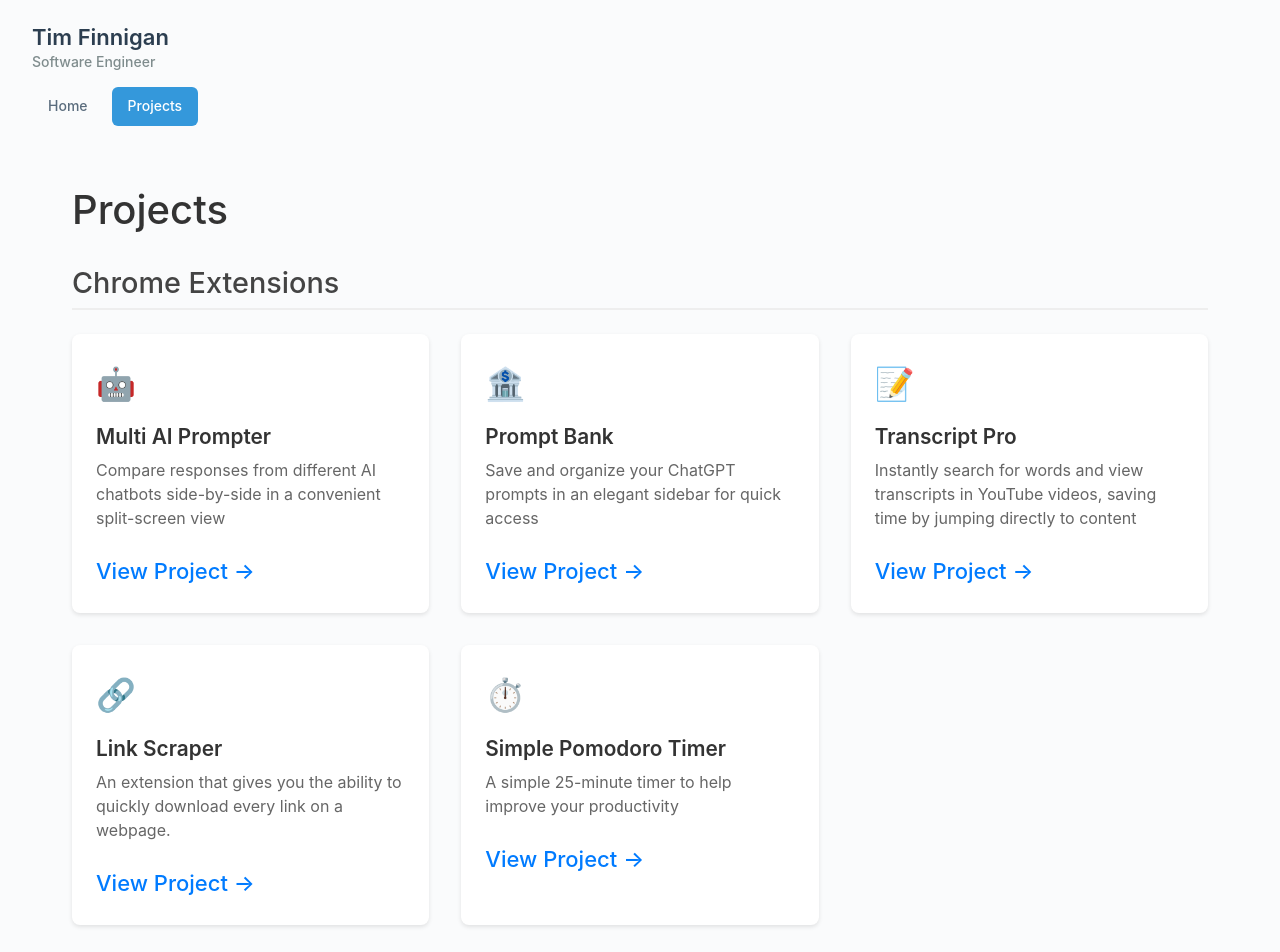
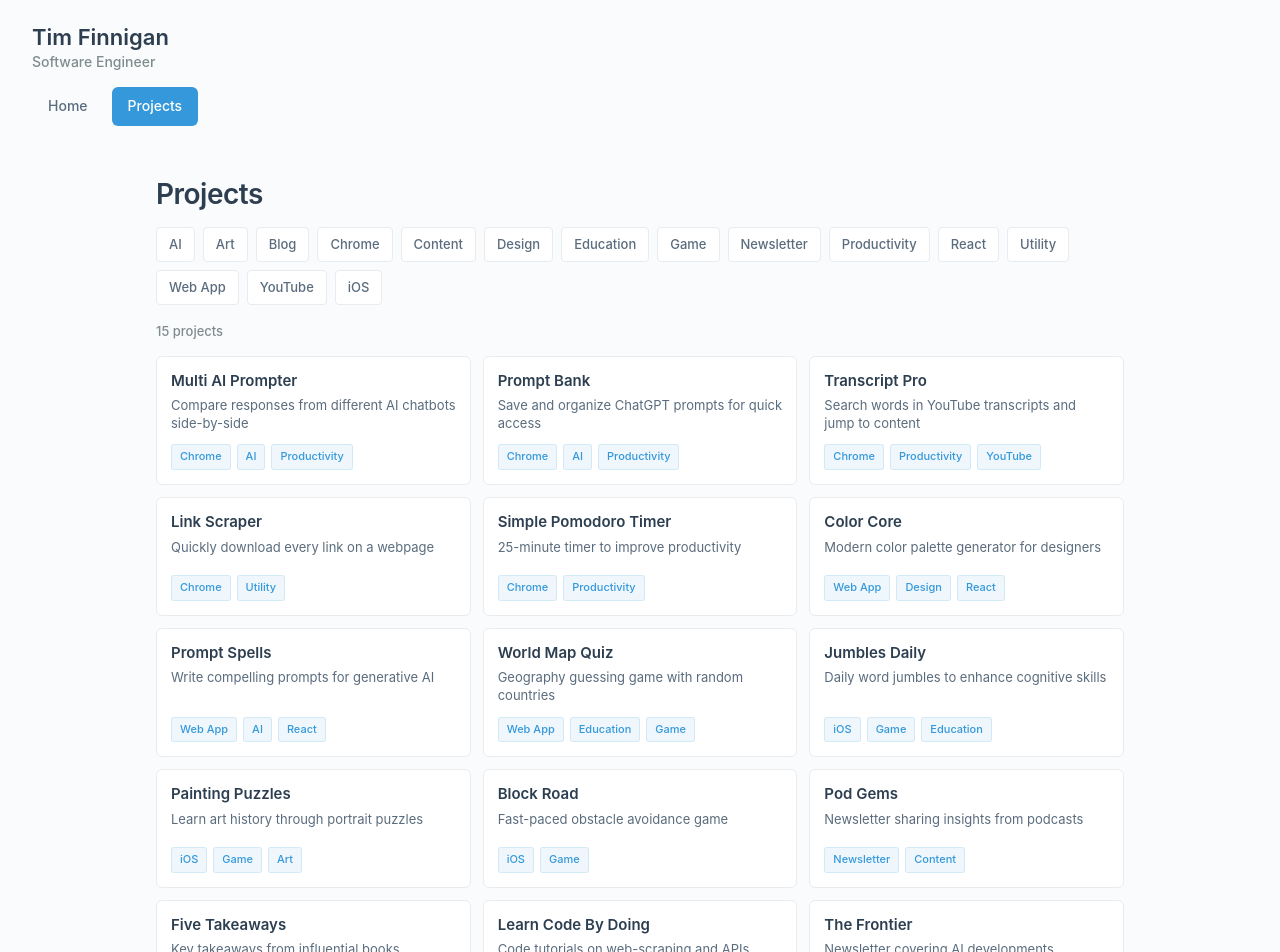
Before and after one commit to TimFinnigan/tim-finnigan-homepage, a React (Create React App) app: page /projects in a window 1280 px wide. Shown: the top 952 px of the page. Built offline with nearby package versions, Linux system fonts and the light colour scheme.

Commit message:
refactor projects page: implement minimalist design, enhance project filtering, and update project data structure

```diff
--- a/src/index.css
+++ b/src/index.css
@@ -361,77 +361,155 @@ code {
   transform: translateY(-1px);
 }
 
-/* Projects Page Styles */
-.projects-container {
-  max-width: 1200px;
+/* Projects Page Styles - Minimalist */
+.projects-container-minimal {
+  max-width: 1000px;
   margin: 0 auto;
-  padding: 2rem;
+  padding: 1.5rem 1rem;
 }
 
-.projects-container h1 {
-  font-size: 2.5rem;
-  margin-bottom: 2rem;
-  color: #333;
+.projects-title {
+  font-size: 1.75rem;
+  margin-bottom: 1rem;
+  color: #2c3e50;
+  font-weight: 600;
+  letter-spacing: -0.5px;
 }
 
-.project-group {
-  margin-bottom: 3rem;
+.project-filters {
+  margin-bottom: 1rem;
+  display: flex;
+  align-items: flex-start;
+  gap: 0.75rem;
+  flex-wrap: wrap;
 }
 
-.project-group h2 {
-  font-size: 1.8rem;
-  color: #444;
-  margin-bottom: 1.5rem;
-  padding-bottom: 0.5rem;
-  border-bottom: 2px solid #eee;
+.filter-tags {
+  display: flex;
+  flex-wrap: wrap;
+  gap: 0.5rem;
+  flex: 1;
+  align-items: flex-start;
 }
 
-.project-grid {
-  display: grid;
-  grid-template-columns: repeat(auto-fill, minmax(300px, 1fr));
-  gap: 2rem;
+.filter-tag {
+  font-size: 0.8125rem;
+  color: #5a6c7d;
+  background: white;
+  border: 1px solid #e8ecef;
+  padding: 0.375rem 0.75rem;
+  border-radius: 4px;
+  font-weight: 500;
+  cursor: pointer;
+  transition: all 0.2s ease;
+  font-family: inherit;
 }
 
-.project-card {
-  background: white;
-  border-radius: 8px;
-  padding: 1.5rem;
-  box-shadow: 0 2px 4px rgba(0, 0, 0, 0.1);
-  transition: transform 0.2s ease, box-shadow 0.2s ease;
+.filter-tag:hover {
+  border-color: #3498db;
+  color: #3498db;
+  background: rgba(52, 152, 219, 0.04);
 }
 
-.project-card:hover {
-  transform: translateY(-5px);
-  box-shadow: 0 4px 8px rgba(0, 0, 0, 0.15);
+.filter-tag.active {
+  background: #3498db;
+  color: white;
+  border-color: #3498db;
 }
 
-.project-icon {
-  font-size: 2rem;
-  margin-bottom: 1rem;
+.clear-filters {
+  font-size: 0.8125rem;
+  color: #e74c3c;
+  background: white;
+  border: 1px solid rgba(231, 76, 60, 0.3);
+  padding: 0.375rem 0.75rem;
+  border-radius: 4px;
+  font-weight: 500;
+  cursor: pointer;
+  transition: all 0.2s ease;
+  font-family: inherit;
+  white-space: nowrap;
+  align-self: flex-start;
 }
 
-.project-card h3 {
-  font-size: 1.3rem;
-  margin-bottom: 0.5rem;
-  color: #333;
+.clear-filters:hover {
+  border-color: #e74c3c;
+  background: rgba(231, 76, 60, 0.04);
 }
 
-.project-card p {
-  color: #666;
-  line-height: 1.5;
-  margin-bottom: 1.5rem;
+.projects-count {
+  font-size: 0.8125rem;
+  color: #7f8c8d;
+  margin-bottom: 0.875rem;
+  font-weight: 500;
 }
 
-.project-link {
-  display: inline-block;
-  color: #007bff;
-  text-decoration: none;
-  font-weight: 500;
-  transition: color 0.2s ease;
+.projects-grid-minimal {
+  display: grid;
+  grid-template-columns: repeat(auto-fill, minmax(280px, 1fr));
+  gap: 0.75rem;
 }
 
-.project-link:hover {
-  color: #0056b3;
+.project-card-link {
+  text-decoration: none;
+  color: inherit;
+  display: block;
+}
+
+.project-card-minimal {
+  background: white;
+  border: 1px solid #e8ecef;
+  border-radius: 6px;
+  padding: 0.875rem;
+  transition: all 0.2s ease;
+  height: 100%;
+  display: flex;
+  flex-direction: column;
+  justify-content: space-between;
+}
+
+.project-card-minimal:hover {
+  border-color: #3498db;
+  box-shadow: 0 2px 8px rgba(52, 152, 219, 0.12);
+  transform: translateY(-1px);
+}
+
+.project-card-content {
+  margin-bottom: 0.75rem;
+}
+
+.project-title {
+  font-size: 0.9375rem;
+  font-weight: 600;
+  color: #2c3e50;
+  margin: 0 0 0.375rem 0;
+  padding: 0;
+  line-height: 1.3;
+}
+
+.project-description {
+  font-size: 0.8125rem;
+  color: #5a6c7d;
+  line-height: 1.4;
+  margin: 0;
+}
+
+.project-tags {
+  display: flex;
+  flex-wrap: wrap;
+  gap: 0.375rem;
+  margin-top: auto;
+}
+
+.project-tag {
+  font-size: 0.6875rem;
+  color: #3498db;
+  background: rgba(52, 152, 219, 0.08);
+  border: 1px solid rgba(52, 152, 219, 0.15);
+  padding: 0.1875rem 0.5rem;
+  border-radius: 3px;
+  font-weight: 500;
+  white-space: nowrap;
 }
 
 /* Responsive Design */
@@ -531,20 +609,39 @@ code {
     font-size: 12px;
   }
 
-  .projects-container {
-    padding: 1rem;
+  .projects-container-minimal {
+    padding: 1rem 0.75rem;
   }
 
-  .project-grid {
+  .projects-grid-minimal {
     grid-template-columns: 1fr;
+    gap: 0.625rem;
   }
 
-  .projects-container h1 {
-    font-size: 2rem;
+  .projects-title {
+    font-size: 1.5rem;
+    margin-bottom: 0.875rem;
   }
 
-  .project-group h2 {
-    font-size: 1.5rem;
+  .project-card-minimal {
+    padding: 0.75rem;
+  }
+
+  .project-filters {
+    flex-direction: column;
+    align-items: flex-start;
+    gap: 0.625rem;
+    margin-bottom: 0.875rem;
+  }
+
+  .filter-tags {
+    gap: 0.4375rem;
+  }
+
+  .filter-tag,
+  .clear-filters {
+    font-size: 0.75rem;
+    padding: 0.3125rem 0.625rem;
   }
 
   #portfolio-links {
--- a/src/projects.js
+++ b/src/projects.js
@@ -1,379 +1,178 @@
-import React from 'react';
-import { Route, NavLink } from 'react-router-dom';
-// const Project = ({ match }) => <p>{match.params.id}</p>;
-const Newsletters = ({ match }) => (
-	<div className='project-description'>
-		<a
-			href='https://newsletters.best'
-			target='_blank'
-			rel='noopener noreferrer'
-			className='project-link'
-		>
-			https://newsletters.best
-		</a>
-		<ul>
-			<li>A curated list of the best online newsletters</li>
-			<li>Features a responsive table with dynamic filtering</li>
-			<li>Built with React</li>
-		</ul>
-	</div>
-);
-const Chrome = ({ match }) => (
-	<>
-		<div className='project-description'>
-			<a
-				href='https://chrome.google.com/webstore/detail/link-scraper/apdmmebfdjlefbomdafjgbfjipjocdof'
-				target='_blank'
-				rel='noopener noreferrer'
-				className='project-link'
-			>
-				Link Scraper
-			</a>
-			<ul>
-				<li>
-					An extension that gives you the ability to quickly download
-					every link on a webpage.
-				</li>
-			</ul>
-			{/* <a
-				href='https://chrome.google.com/webstore/detail/hellcneecepjkpoflpdbbeijjkjklepk'
-				target='_blank'
-				rel='noopener noreferrer'
-				className='project-link'
-			>
-				Minimalist Stack Overflow
-			</a>
-			<ul>
-				<li>
-					A minimalist theme to show a clean and simple version of
-					Stack Overflow
-				</li>
-			</ul> */}
-			<a
-				href='https://chrome.google.com/webstore/detail/plfdidllminimcdbbfmapikbbbdjlbna'
-				target='_blank'
-				rel='noopener noreferrer'
-				className='project-link'
-			>
-				Simple Pomodoro Timer
-			</a>
-			<ul>
-				<li>
-					A simple 25-minute timer to help improve your productivity
-				</li>
-			</ul>
-			{/* <a
-				href='https://chrome.google.com/webstore/detail/gmgpkfaklkchpfbihfligkdgigjicgbc'
-				target='_blank'
-				rel='noopener noreferrer'
-				className='project-link'
-			>
-				Simple To Do List
-			</a>
-			<ul>
-				<li>
-					A customizable and sortable to do list for tracking tasks in
-					your browser
-				</li>
-			</ul> */}
-			{/* <a
-				href='https://chrome.google.com/webstore/detail/knlhnhhegdjhedaijoiaholkommidbad'
-				target='_blank'
-				rel='noopener noreferrer'
-				className='project-link'
-			>
-				Coder's Toolbox
-			</a>
-			<ul>
-				<li>
-					An extension to help easily access the best resources for
-					coders
-				</li>
-			</ul> */}
-		</div>
-	</>
-);
-const Data = ({ match }) => (
-	<div className='project-description'>
-		<a
-			href='https://datashown.com'
-			target='_blank'
-			rel='noopener noreferrer'
-			className='project-link'
-		>
-			https://datashown.com
-		</a>
-		<ul>
-			<li>Visual essays covering a variety of topics</li>
-			<li>Features business analytics and trends</li>
-			<li>Built with Angular and Chart.js</li>
-		</ul>
-	</div>
-);
-const Gantt = ({ match }) => (
-	<div className='project-description'>
-		<a
-			href='https://ganttchartmaker.com'
-			target='_blank'
-			rel='noopener noreferrer'
-			className='project-link'
-		>
-			https://ganttchartmaker.com
-		</a>
-		<ul>
-			<li>A tool for easily creating Gantt charts</li>
-			<li>Helps managers estimate developer schedules</li>
-			<li>Built with Highcharts.js</li>
-		</ul>
-	</div>
-);
-const Map = ({ match }) => (
-	<div className='project-description'>
-		<a
-			href='https://worldmapquiz.com'
-			target='_blank'
-			rel='noopener noreferrer'
-			className='project-link'
-		>
-			https://worldmapquiz.com
-		</a>
-		<ul>
-			<li>Guessing game to help learn geography</li>
-			<li>Random country is chosen each time</li>
-			<li>Built with Amcharts.js</li>
-		</ul>
-	</div>
-);
-const Takeaways = ({ match }) => (
-	<div className='project-description'>
-		<a
-			href='https://fivetakeaways.com'
-			target='_blank'
-			rel='noopener noreferrer'
-			className='project-link'
-		>
-			https://fivetakeaways.com
-		</a>
-		<ul>
-			<li>Highlights key takeaways from influential books</li>
-			<li>
-				Includes book topics such as business, self-development, and
-				technology
-			</li>
-			<li>Built with React</li>
-		</ul>
-	</div>
-);
+import React, { useState } from 'react';
 
-const LearnCodeByDoing = ({ match }) => (
-	<div className='project-description'>
-		<a
-			href='https://learncodebydoing.com'
-			target='_blank'
-			rel='noopener noreferrer'
-			className='project-link'
-		>
-			https://learncodebydoing.com
-		</a>
-		<ul>
-			<li>A blog featuring code tutorials on various topics</li>
-			<li>Posts focus on areas such as web-scraping and APIs</li>
-			<li>Built with React</li>
-		</ul>
-	</div>
-);
-
-const Frontier = ({ match }) => (
-	<div className='project-description'>
-		<a
-			href='https://www.thefrontier.ai/'
-			target='_blank'
-			rel='noopener noreferrer'
-			className='project-link'
-		>
-			https://thefrontier.ai
-		</a>
-		<ul>
-			<li>
-				A newsletter covering compelling topics related to Artificial
-				Intelligence
-			</li>
-			<li>
-				Synthesizes various insights and media into different themes
-				covering AI developments
-			</li>
-			<li>Built with Substack</li>
-		</ul>
-	</div>
-);
-
-const PromptSpells = ({ match }) => (
-	<div className='project-description'>
-		<a
-			href='https://promptspells.com/'
-			target='_blank'
-			rel='noopener noreferrer'
-			className='project-link'
-		>
-			https://promptspells.com
-		</a>
-		<ul>
-			<li>
-				An application for writing compelling prompts to use in
-				generative AI applications
-			</li>
-			<li>
-				Various artistic elements are combined to create powerful
-				visuals
-			</li>
-			<li>Built with React</li>
-		</ul>
-	</div>
-);
-
-const projectGroups = {
-	'Chrome Extensions': [
+const allProjects = [
 	{
 		title: 'Multi AI Prompter',
-			description: 'Compare responses from different AI chatbots side-by-side in a convenient split-screen view',
+		description: 'Compare responses from different AI chatbots side-by-side',
 		link: 'https://chromewebstore.google.com/detail/multi-ai-prompter/ofcmkfknkfadepedefhcjamookaefmdh',
-			icon: '🤖'
+		tags: ['Chrome', 'AI', 'Productivity']
 	},
 	{
 		title: 'Prompt Bank',
-			description: 'Save and organize your ChatGPT prompts in an elegant sidebar for quick access',
+		description: 'Save and organize ChatGPT prompts for quick access',
 		link: 'https://chromewebstore.google.com/detail/prompt-bank/kdedonmmhnfdcgdnippppjpcbogfhjic',
-			icon: '🏦'
+		tags: ['Chrome', 'AI', 'Productivity']
 	},
 	{
 		title: 'Transcript Pro',
-			description: 'Instantly search for words and view transcripts in YouTube videos, saving time by jumping directly to content',
+		description: 'Search words in YouTube transcripts and jump to content',
 		link: 'https://chromewebstore.google.com/detail/transcript-pro/hencphkahebnmpiocnbjeojmpmiafpfc',
-			icon: '📝'
+		tags: ['Chrome', 'Productivity', 'YouTube']
 	},
 	{
 		title: 'Link Scraper',
-			description: 'An extension that gives you the ability to quickly download every link on a webpage.',
+		description: 'Quickly download every link on a webpage',
 		link: 'https://chrome.google.com/webstore/detail/link-scraper/apdmmebfdjlefbomdafjgbfjipjocdof',
-			icon: '🔗'
+		tags: ['Chrome', 'Utility']
 	},
 	{
 		title: 'Simple Pomodoro Timer',
-			description: 'A simple 25-minute timer to help improve your productivity',
+		description: '25-minute timer to improve productivity',
 		link: 'https://chrome.google.com/webstore/detail/plfdidllminimcdbbfmapikbbbdjlbna',
-			icon: '⏱️'
-		}
-	],
-	'Web Applications': [
+		tags: ['Chrome', 'Productivity']
+	},
 	{
 		title: 'Color Core',
-			description: 'A modern color palette generator and manager for designers and developers',
+		description: 'Modern color palette generator for designers',
 		link: 'https://timfinnigan.github.io/color-core/',
-			icon: '🎨'
+		tags: ['Web App', 'Design', 'React']
 	},
 	{
 		title: 'Prompt Spells',
-			description: 'An application for writing compelling prompts to use in generative AI applications',
+		description: 'Write compelling prompts for generative AI',
 		link: 'https://promptspells.com',
-			icon: '✨'
+		tags: ['Web App', 'AI', 'React']
 	},
 	{
 		title: 'World Map Quiz',
-			description: 'Guessing game to help learn geography with random country selection',
+		description: 'Geography guessing game with random countries',
 		link: 'https://worldmapquiz.com',
-			icon: '🌍'
-		}
-	],
-	'Mobile Apps': [
+		tags: ['Web App', 'Education', 'Game']
+	},
 	{
 		title: 'Jumbles Daily',
-			description: 'Daily word jumbles game that challenges and enhances cognitive skills',
+		description: 'Daily word jumbles to enhance cognitive skills',
 		link: 'https://apps.apple.com/us/app/jumbles-daily/id6478874178',
-			icon: '💬'
+		tags: ['iOS', 'Game', 'Education']
 	},
 	{
 		title: 'Painting Puzzles',
-			description: 'Learn art history while solving beautiful portrait puzzles',
+		description: 'Learn art history through portrait puzzles',
 		link: 'https://apps.apple.com/tn/app/painting-puzzles/id6743689185',
-			icon: '🧩'
+		tags: ['iOS', 'Game', 'Art']
 	},
 	{
 		title: 'Block Road',
-			description: 'Fast-paced obstacle avoidance game that tests your reflexes',
+		description: 'Fast-paced obstacle avoidance game',
 		link: 'https://apps.apple.com/tn/app/block-road/id6743721349',
-			icon: '🟩'
-		}
-	],
-	'Content & Learning': [
+		tags: ['iOS', 'Game']
+	},
 	{
 		title: 'Pod Gems',
-			description: 'A newsletter sharing insights and key takeaways from podcasts',
+		description: 'Newsletter sharing insights from podcasts',
 		link: 'https://www.podgems.com/',
-			icon: '🎙️'
+		tags: ['Newsletter', 'Content']
 	},
 	{
 		title: 'Five Takeaways',
-			description: 'Highlights key takeaways from influential books on business, self-development, and technology',
+		description: 'Key takeaways from influential books',
 		link: 'https://fivetakeaways.com',
-			icon: '📚'
+		tags: ['Web App', 'Content', 'React']
 	},
 	{
 		title: 'Learn Code By Doing',
-			description: 'A blog featuring code tutorials on web-scraping, APIs, and more',
+		description: 'Code tutorials on web-scraping and APIs',
 		link: 'https://learncodebydoing.com',
-			icon: '💻'
+		tags: ['Blog', 'Education', 'React']
 	},
 	{
 		title: 'The Frontier',
-			description: 'A newsletter covering compelling topics related to Artificial Intelligence',
+		description: 'Newsletter covering AI developments',
 		link: 'https://www.thefrontier.ai/',
-			icon: '🤖'
+		tags: ['Newsletter', 'AI', 'Content']
 	}
-	]
-};
+];
 
 const ProjectCard = ({ project }) => (
-	<div className="project-card">
-		<div className="project-icon">{project.icon}</div>
-		<h3>{project.title}</h3>
-		<p>{project.description}</p>
 	<a
 		href={project.link}
 		target="_blank"
 		rel="noopener noreferrer"
-			className="project-link"
+		className="project-card-link"
 	>
-			View Project →
+		<div className="project-card-minimal">
+			<div className="project-card-content">
+				<h3 className="project-title">{project.title}</h3>
+				<p className="project-description">{project.description}</p>
+			</div>
+			<div className="project-tags">
+				{project.tags.map((tag, index) => (
+					<span key={index} className="project-tag">{tag}</span>
+				))}
+			</div>
+		</div>
 	</a>
-	</div>
 );
 
-const ProjectGroup = ({ title, projects }) => (
-	<div className="project-group">
-		<h2>{title}</h2>
-		<div className="project-grid">
-			{projects.map((project, index) => (
+const Projects = () => {
+	const [selectedTags, setSelectedTags] = useState([]);
+
+	// Get all unique tags
+	const allTags = [...new Set(allProjects.flatMap(project => project.tags))].sort();
+
+	// Filter projects based on selected tags
+	const filteredProjects = selectedTags.length === 0
+		? allProjects
+		: allProjects.filter(project =>
+			selectedTags.some(tag => project.tags.includes(tag))
+		);
+
+	const toggleTag = (tag) => {
+		setSelectedTags(prev =>
+			prev.includes(tag)
+				? prev.filter(t => t !== tag)
+				: [...prev, tag]
+		);
+	};
+
+	const clearFilters = () => {
+		setSelectedTags([]);
+	};
+
+	return (
+		<div className="projects-container-minimal">
+			<h1 className="projects-title">Projects</h1>
+
+			<div className="project-filters">
+				<div className="filter-tags">
+					{allTags.map((tag, index) => (
+						<button
+							key={index}
+							className={`filter-tag ${selectedTags.includes(tag) ? 'active' : ''}`}
+							onClick={() => toggleTag(tag)}
+						>
+							{tag}
+						</button>
+					))}
+				</div>
+				{selectedTags.length > 0 && (
+					<button className="clear-filters" onClick={clearFilters}>
+						Clear filters
+					</button>
+				)}
+			</div>
+
+			<div className="projects-count">
+				{filteredProjects.length} {filteredProjects.length === 1 ? 'project' : 'projects'}
+			</div>
+
+			<div className="projects-grid-minimal">
+				{filteredProjects.map((project, index) => (
 					<ProjectCard key={index} project={project} />
 				))}
 			</div>
 		</div>
 	);
+};
 
-class Projects extends React.Component {
-	render() {
-		// const { url } = this.props.match;
-		return (
-			<div className="projects-container">
-				<h1>Projects</h1>
-				{Object.entries(projectGroups).map(([groupTitle, projects]) => (
-					<ProjectGroup
-						key={groupTitle}
-						title={groupTitle}
-						projects={projects}
-					/>
-				))}
-			</div>
-		);
-	}
-}
 export default Projects;
```
Lines whose indentation alone changed are shown as unchanged.
